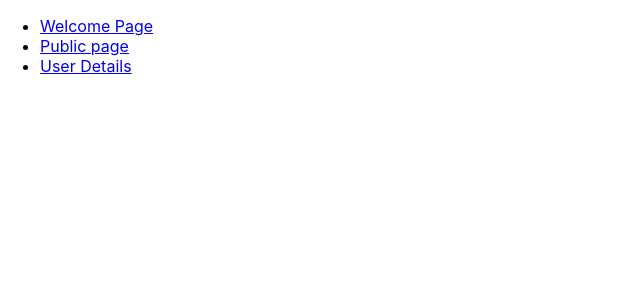
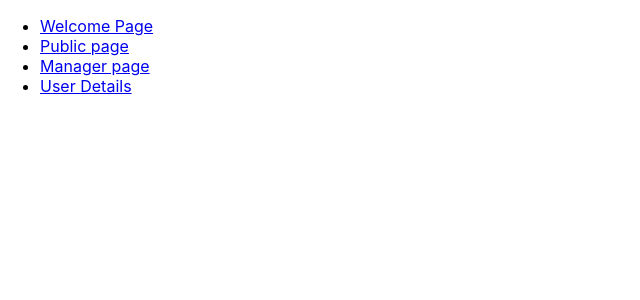
Before and after one commit to motnip/keycloak-js-login, a React (Create React App) app: page / in a window 1280 px wide. Shown: the top 300 px of the page, without its empty margins (0-640 px from the left). Built offline with nearby package versions, Linux system fonts and the light colour scheme.

Commit message:
Add new route for manager page

```diff
--- a/src/App.js
+++ b/src/App.js
@@ -3,6 +3,7 @@ import { BrowserRouter, Route, Link } from 'react-router-dom';
 import Welcome from './Welcome';
 import Public from './PublicPage';
 import UserDetails from './UserDetails';
+import Manager from './Manager';
 import './App.css';
 
 function App() {
@@ -13,10 +14,12 @@ function App() {
         <ul>
           <li><Link to="/welcome">Welcome Page</Link></li>
           <li><Link to="/public">Public page</Link></li>
+          <li><Link to="/manager">Manager page</Link></li>
           <li><Link to="/user-details">User Details</Link></li>
         </ul>
         <Route exact path="/welcome" component={Welcome} />
         <Route path="/public" component={Public} />
+        <Route path="/manager" component={Manager} />
         <Route path="/user-details" component={UserDetails} />
       </div>
     </BrowserRouter>
```
Lines whose indentation alone changed are shown as unchanged.
